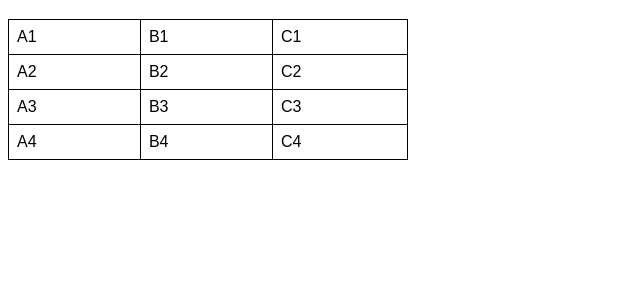
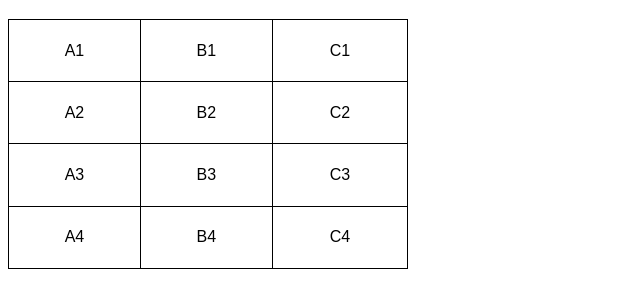
Before and after one commit to iamdevlucas123/HTML-CSS-Course, a plain HTML site: page 19-tabelas/tabela01.html in a window 1280 px wide. Shown: the part 61-342 px from the top of the page, without its empty margins (0-640 px from the left). Drawn offline with Linux system fonts and the light colour scheme.

Commit message:
alinhando texto tabela

```diff
--- a/19-tabelas/tabela01.html
+++ b/19-tabelas/tabela01.html
@@ -11,7 +11,10 @@
 
         table {
             width: 400px;
+            height: 250px;
             border-collapse: collapse; /*Faz as bordas se unirem*/
+            text-align: center; /*Centraliza horizontalmente*/
+            vertical-align: middle; /*Centraliza verticalmente*/
         }
 
         td {
```
Also changed, not shown: 19-tabelas/tabela002.html (added, +11 -0 lines).
